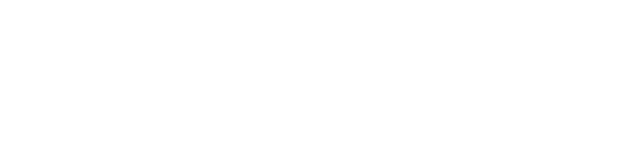
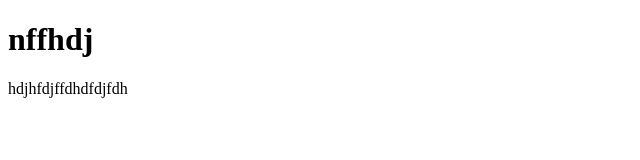
Before and after one commit to cgridogan/my-portfolio, a website: page index.html in a window 1280 px wide. Shown: the whole page, without its empty margins (0-640 px from the left). Drawn offline with Linux system fonts and the light colour scheme.

Commit message:
html saved

```diff
--- a/index.html
+++ b/index.html
@@ -9,6 +9,8 @@
 <body>
     <header class="header" id="header">
         <a href="" class="nav__logo"></a>
+        <h1>nffhdj</h1>
+        <p>hdjhfdjffdhdfdjfdh</p>
     </header>
 </body>
 </html>
```
